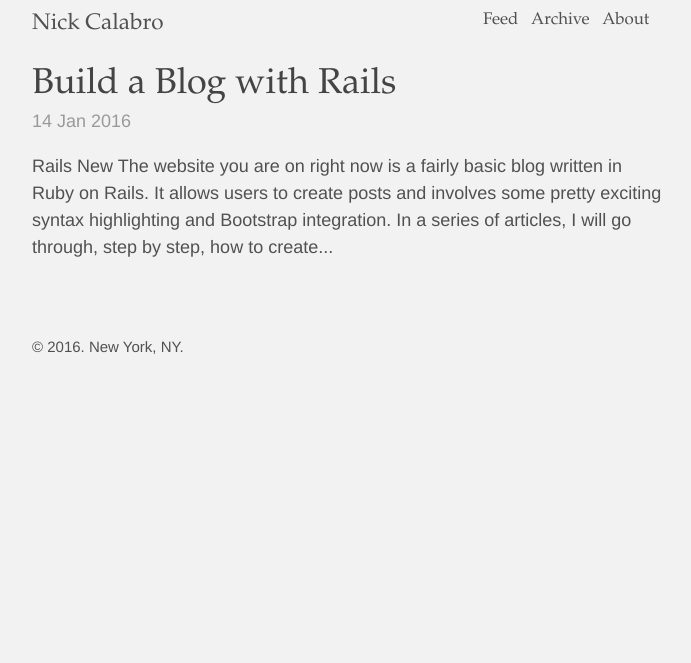
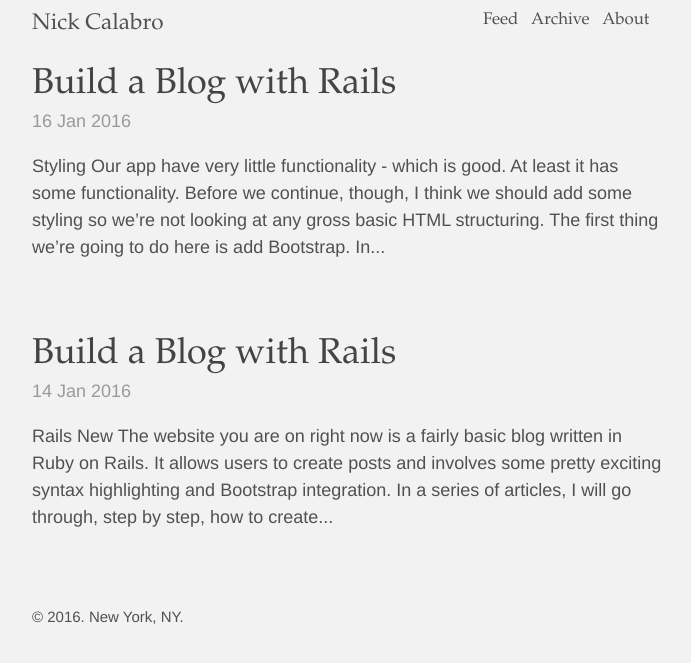
Before and after one commit to NickCalabs/nickcalabs.github.io, a Jekyll site: the page built from index.html, in a window 1280 px wide. Shown: the top 663 px of the page, without its empty margins (293-984 px from the left). Built offline with Jekyll 4.4.1, drawn with Linux system fonts in a browser that asks for light colours; Markdown is read by kramdown in place of the engine named in the settings; the list of posts is cut into pages by our own code.

Commit message:
add post

````diff
--- /dev/null
+++ b/_posts/2016-01-16-Styling-and-Navbar.markdown
@@ -0,0 +1,92 @@
+---
+layout: post
+tags:
+- jekyll
+- code
+title: "Build a Blog with Rails"
+categories: Rails
+author: Nick Calabro
+image: railswelcome.jpg
+---
+
+<meta name="twitter:card" content="summary" />
+<meta name="twitter:site" content="@NickCalabs" />
+<meta name="twitter:title" content="{{ page.title }}" />
+<meta name="twitter:description" content="Nick Calabro's Blog" />
+
+##Styling
+
+Our app have very little functionality - which is good. At least it has some functionality. Before we continue, though, I think we should add some styling so we’re not looking at any gross basic HTML structuring. The first thing we’re going to do here is add Bootstrap. In your terminal, create a new branch. This way, if we screw something up, we can always revert back to where we are now and start breathing at a normal rate again.
+
+```console
+git co -b style
+```
+
+Here, `co` is checkout, `-b` is a shortcut to switch directly to that branch, and `style` is the name of the branch. Now if you enter `git branch`, you’ll see the master branch, and that we’re on the style branch. Now since we’re safe, let’s get stylish. In your Gemfile, near the middle, before the `group :development, :test do`, add:
+
+```ruby
+#bootstrap
+gem 'therubyracer'
+gem 'less-rails'
+gem 'twitter-bootstrap-rails', '~> 3.2.1.rc1'
+```
+
+You can follow along with how I went about this in the <a href="https://github.com/seyhunak/twitter-bootstrap-rails">Twitter Bootstrap Rails</a> github repo, by the way. Now give your terminal a little `rails g bootstrap:install less`; this will install the proper stylesheets and whatnot. Then, `rails g bootstrap:layout` will create the `application.html.erb`. It’ll probably ask you if you’re sure you want to overwrite your current file, just confirm that you do. Now if you reload your browser you’ll see a much more pleasing site - still showing our posts, and now with a sidebar as well. For the site you’re currently viewing, I got rid of the sidebar. I’m sure you can figure out how to cut that out, if not, here’s the snippet to delete. You can even play around with some of <a href="http://getbootstrap.com/">Bootstrap</a>’s features and make an even cooler sidebar.
+
+```html
+<div class="col-lg-3">
+  <div class="well sidebar-nav">
+    <h3>Sidebar</h3>
+    <ul class="nav nav-list">
+      <li class="nav-header">Sidebar</li>
+      <li><%= link_to "Link1", "/path1"  %></li>
+      <li><%= link_to "Link2", "/path2"  %></li>
+      <li><%= link_to "Link3", "/path3"  %></li>
+    </ul>
+  </div><!--/.well -->
+</div><!--/span-->
+```
+
+##Navbar
+
+For the sake of making what we have a little more presentable and to give us some instant gratification we’re going to add some Bootstrap markup to this. Right now, we see Bootstrap generated a nice nav bar for us. It’s cute, but it’s not what I have here, and we’re building this very site. To achieve the transparent nav with links floating on the right while maintaining a nice dropdown toggle for mobile I had to do a few things. First fix your `navbar-brand`, because that’s probably not how you want that displayed. I did it like this:
+
+```html
+<h1><%= link_to "Nick Calabro", root_path, class: "navbar-brand" %></h1>
+```
+
+This way, we’re able to put it in an `h1` tag, and it’s also still a link with the bootstrap class `navbar-brand` that keeps it in place. There are also some divs we want to throw in there, and we’re going to do some magic to get links to active or not if you’re on the corresponding page. When it’s all said and done, it’ll look like this.
+
+```html
+<div class="navbar">
+  <div class="container">
+    <div class="navbar-header page-scroll">
+      <button type="button" class="navbar-toggle" data-toggle="collapse" data-target=".navbar-responsive-collapse">
+        <span class="icon-bar"></span>
+        <span class="icon-bar"></span>
+        <span class="icon-bar"></span>
+      </button>
+      <h1><%= link_to "Nick Calabro", root_path, class: "navbar-brand" %></h1>
+    </div>
+    <div class="navbar-collapse collapse navbar-responsive-collapse">
+      <ul class="nav navbar-nav navbar-right">
+        <li class="<%= 'active' if current_page?(root_path) %>"><%= link_to "Articles", root_path  %></li>
+      </ul>
+    </div>
+  </div>
+</div>
+```
+
+In your `ul`, we’re embedding some ruby to only add the active class if the current page is that `li`’s path. Pretty cool, if you ask me - right, you didn’t ask me. Another way we could’ve done this looks something like this `<li class="<%= 'active' if params[:controller] == 'root' %>"><%= link_to “Articles", root_path  %></li>`. On to terminal.
+
+```console
+git add status
+git add .
+git commit -m “Add Bootstrap"
+
+git co master
+git merge style
+git branch -d style
+```
+
+Now that you have something that looks pretty, we can commit these changes, merge them, delete the style branch and add some crazy functionality in the next post.
--- a/index.html
+++ b/index.html
@@ -6,6 +6,7 @@ title: Home
 <meta name="twitter:site" content="@NickCalabs" />
 <meta name="twitter:title" content="Nick Calabro's Blog" />
 <meta name="twitter:description" content="Read the latest post about iOS development, web development, and productivity &amp; efficiency."/>
+<meta name="twitter:image" content="https://pbs.twimg.com/profile_images/586347195512700928/aIYVGScO.jpg" />
 
 
 <div class="posts">
````
